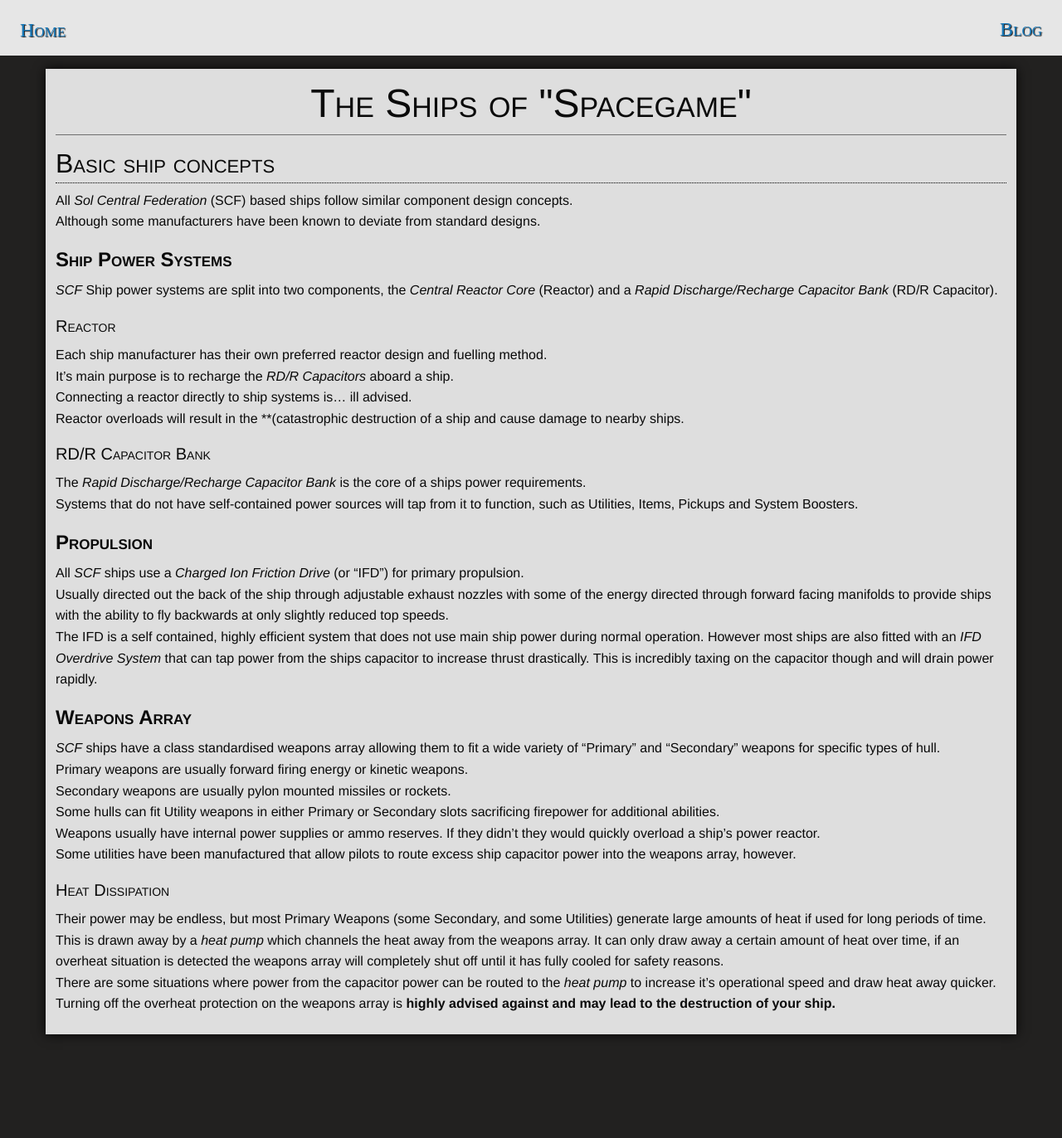
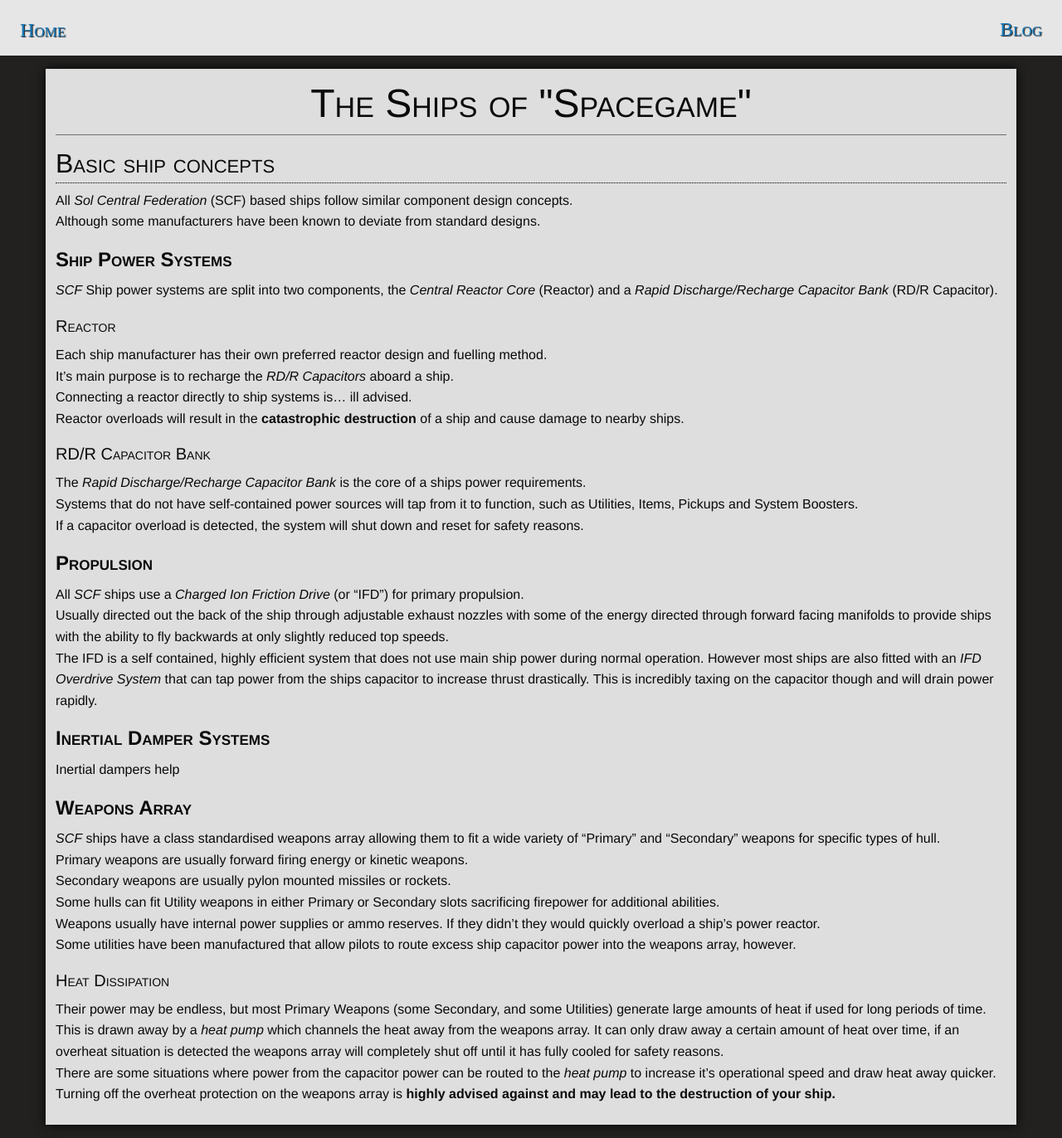
Before and after one commit to ori-sky/polar-space, a Jekyll site: the page built from designs/ships.md, in a window 1280 px wide. Shown: the whole page at 83% size. Built offline with Jekyll 4.4.1, drawn with Linux system fonts in a browser that asks for light colours; nearby versions of some CDN libraries; some web fonts are replaced; our own code applies the rules of GitHub Pages for plain Markdown files; library files that are not in the unit come from our copies; before the commit the page ends 1263 px from its top, so only the background shows below that.

Commit message:
designs/ships.md updated from https://stackedit.io/

```diff
--- a/designs/ships.md
+++ b/designs/ships.md
@@ -11,16 +11,20 @@ Although some manufacturers have been known to deviate from standard designs.
 Each ship manufacturer has their own preferred reactor design and fuelling method.
 It's main purpose is to recharge the *RD/R Capacitors* aboard a ship.
 Connecting a reactor directly to ship systems is... ill advised.
-Reactor overloads will result in the **(catastrophic destruction of a ship and cause damage to nearby ships.
+Reactor overloads will result in the **catastrophic destruction** of a ship and cause damage to nearby ships.
 ### RD/R Capacitor Bank
 The *Rapid Discharge/Recharge Capacitor Bank* is the core of a ships power requirements.
 Systems that do not have self-contained power sources will tap from it to function, such as Utilities, Items, Pickups and System Boosters.
+If a capacitor overload is detected, the system will shut down and reset for safety reasons.
 
 ## Propulsion
 All *SCF* ships use a *Charged Ion Friction Drive* (or "IFD") for primary propulsion.
 Usually directed out the back of the ship through adjustable exhaust nozzles with some of the energy directed through forward facing manifolds to provide ships with the ability to fly backwards at only slightly reduced top speeds.
 The IFD is a self contained, highly efficient system that does not use main ship power during normal operation.
 However most ships are also fitted with an *IFD Overdrive System* that can tap power from the ships capacitor to increase thrust drastically. This is incredibly taxing on the capacitor though and will drain power rapidly.
+
+## Inertial Damper Systems
+Inertial dampers help
 
 ## Weapons Array
 *SCF* ships have a class standardised weapons array allowing them to fit a wide variety of "Primary" and "Secondary" weapons for specific types of hull.
```
Also changed, not shown: other parts of designs/ships.md (+1 -1 lines).
